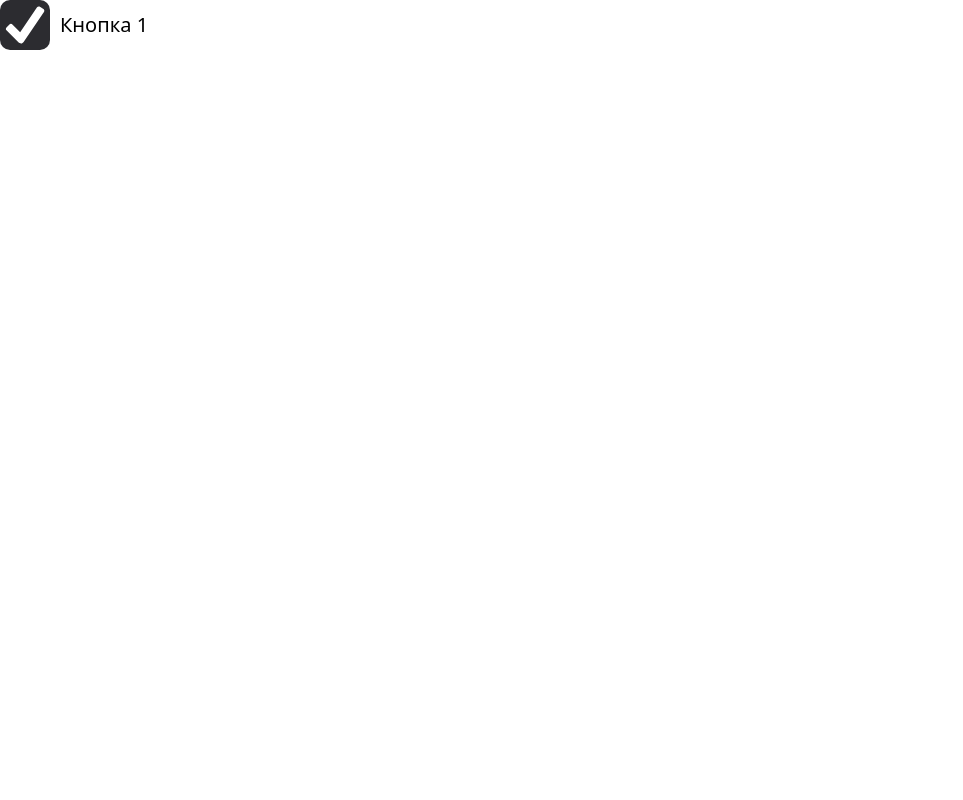
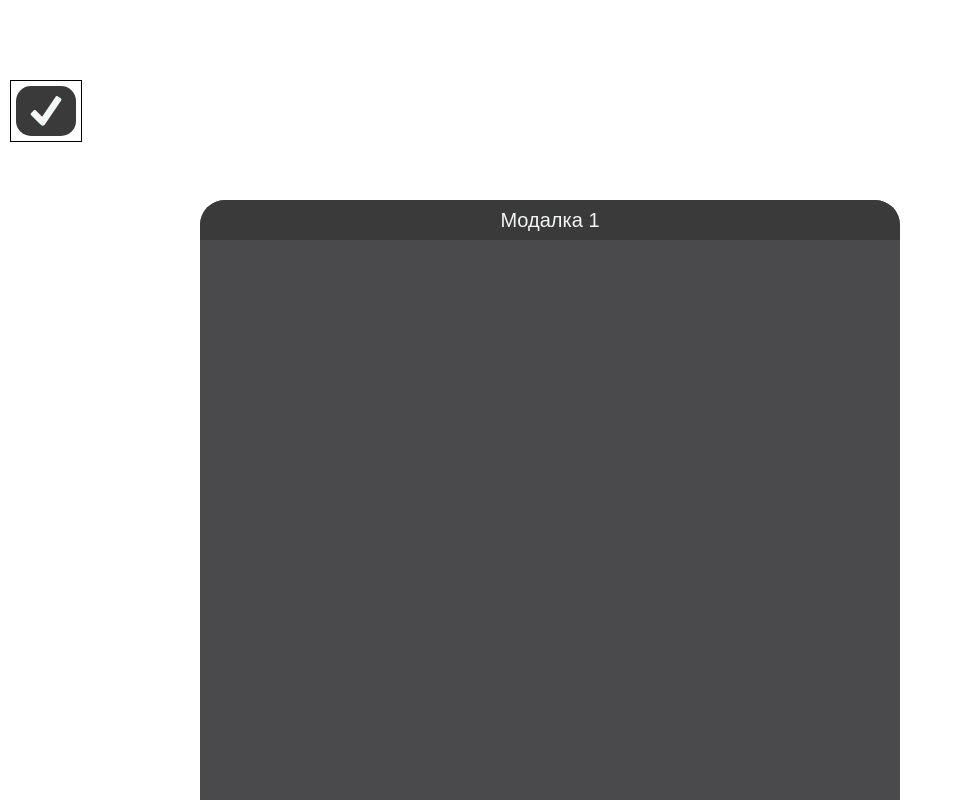
Before and after one commit to vlaus9/InterBiMatter, a React (Vite) app: page / in a window 1280 px wide. Shown: the top 800 px of the page, without its empty margins (0-963 px from the left). Built offline with nearby package versions, Linux system fonts and the light colour scheme.

Commit message:
feat: Доделал компонент унив кнопки + каркас унив модалки

```diff
--- /dev/null
+++ b/components/ModalWindow/ModalWindow.tsx
@@ -0,0 +1,23 @@
+import type { IModalWindow } from "./types/ModalWindowTypes"
+
+
+export interface IModalWindowProps {
+    config: IModalWindow
+}
+
+const ModalWindow: React.FC<IModalWindowProps> = ({ config }) => {
+
+
+    return (
+        <>
+            <div className='absolute left-[200px] top-[200px] w-[700px] h-[800px] bg-[var(--bg-secondary)] rounded-[25px]'>
+               <header className='flex items-center justify-center h-[40px] bg-[var(--bg-primary)] rounded-t-[25px] '>
+                    <h1 className='text-xl text-[var(--text-primary)]'>{config.name}</h1>
+               </header>
+
+            </div>
+        </>
+    )
+}
+
+export default ModalWindow
--- /dev/null
+++ b/components/ModalWindow/data/ModalWindowData.ts
@@ -0,0 +1,11 @@
+import type { ImodalWindowData } from "../types/ModalWindowTypes"
+
+export const ModalWindowData: ImodalWindowData = [
+    {
+        id: 1,
+        name: 'Модалка 1',
+        contenType: 'Модалка 1',
+        contentData: 'Модалка 1',
+        isOpen: true,
+    }
+]
--- /dev/null
+++ b/components/ModalWindow/types/ModalWindowTypes.ts
@@ -0,0 +1,9 @@
+export interface IModalWindow {
+    id: string | number
+    name: string
+    contenType: string
+    contentData: string
+    isOpen: boolean
+}
+
+export type ImodalWindowData = IModalWindow[]
--- a/components/SmartButton/SmartButtonComponent.tsx
+++ b/components/SmartButton/SmartButtonComponent.tsx
@@ -1,5 +1,5 @@
 import type { ISmartButton } from "./types/SmartButtonTypes"
-
+import { useState } from "react"
 
 interface ISmartButtonProps {
     config: ISmartButton
@@ -7,15 +7,34 @@ interface ISmartButtonProps {
 
 const SmartButton: React.FC<ISmartButtonProps> = ({ config }) => {
 
+    const [isHover, setIsHover] = useState<boolean>(false);
+    // const [isClick, setIsClick] = useState<boolean>(false);
+
+
     const IconButton = config.icon;
     const IconButtonProps = config.iconProps;
 
     return (
         <>
-            <button className={`smart-button-${config.id} w-[50px] h-[50px] bg-[#2c2c30ff] rounded-[10px] absolute`}>
-                <IconButton {...IconButtonProps} />
-                <h1 className={'absolute top-[25px] translate-y-[-50%] left-[60px] whitespace-nowrap text-xl'}>{config.name}</h1>
-            </button>
+            <div
+            className='inline-block'
+            // onClick={() => setIsClick(true)}
+            >
+                <div
+                className={`flex items-center m-[5px] py-[5px] px-[10px] bg-[var(--bg-primary)] rounded-[15px] transition-all duration-300 ease-in-out ${isHover ? 'gap-[15px]' : 'gap-0'}`}
+                onMouseEnter={() => {setIsHover(true)}}
+                onMouseLeave={() => {setIsHover(false)}}
+                >
+                    <button className={`smart-button-${config.id} w-[40px] h-[40px] rounded-[10px] cursor-pointer`}>
+                        <IconButton {...IconButtonProps} />
+                    </button>
+                    <h1
+                    className={`whitespace-nowrap text-xl text-[var(--text-primary)] cursor-pointer transition-all duration-200 ease-in-out ${isHover ? 'opacity-100 translate-x-0 max-w-[200px]' : 'opacity-0 -translate-x-2 max-w-0'} `}
+                    >
+                    {config.name}
+                    </h1>
+                </div>
+            </div>
         </>
     )
 }
--- a/components/SmartButton/data/SmartButtonData.ts
+++ b/components/SmartButton/data/SmartButtonData.ts
@@ -1,14 +1,15 @@
 import type { ISmartButtonData } from "../types/SmartButtonTypes"
-import IconOk  from '../icons/iconOk'
+import IconOk from '../icons/iconOk'
+import ModalWindow from '../../ModalWindow/ModalWindow'
 
 export const SmartButtonData: ISmartButtonData = [
     {
-    id: 'Кпопка 1',
+    id: '1',
     name: 'Кнопка 1',
     icon: IconOk,
-    iconProps: { color: 'white'},
+    iconProps: { color: '#f0f7f4ff'},
     contentType: "string",
     contentData: 'u',
+    clickAction: ModalWindow,
     },
-
 ]
--- a/components/SmartButton/types/SmartButtonTypes.ts
+++ b/components/SmartButton/types/SmartButtonTypes.ts
@@ -1,3 +1,4 @@
+import type { IModalWindowProps } from '../../ModalWindow/ModalWindow.tsx'
 
 interface contentData {
     name: string
@@ -11,6 +12,7 @@ export interface ISmartButton {
     iconProps?: IIconSmartButton
     contentType: string
     contentData: string | contentData
+    clickAction: React.ComponentType<IModalWindowProps>
 }
 
 //Тип для массива кнопок
--- a/src/App.tsx
+++ b/src/App.tsx
@@ -1,12 +1,21 @@
 import SmartButton from '../components/SmartButton/SmartButtonComponent'
-import { SmartButtonData } from '../components/SmartButton/data/SmartButtonData'
+import { SmartButtonData } from '../components/SmartButton/data/SmartButtonData.ts'
+import ModalWindow from '../components/ModalWindow/ModalWindow.tsx'
+import { ModalWindowData } from '../components/ModalWindow/data/ModalWindowData.ts'
 
 const App = () => {
+
   return (
     <>
-      <body className='relative'>
-          <SmartButton  config={SmartButtonData[0]}/>
-      </body>
+      <div className='relative'>
+        <div className='absolute flex flex-col border w-auto left-[10px] top-[80px]'>
+          <div>
+            <SmartButton  config={SmartButtonData[0]}/>
+          </div>
+        </div>
+
+        <ModalWindow config={ModalWindowData[0]}/>
+      </div>
 
     </>
   )
--- a/src/index.css
+++ b/src/index.css
@@ -1 +1,14 @@
-@import 'tailwindcss'
+@import 'tailwindcss';
+@import url('https://fonts.googleapis.com/css2?family=Jura:wght@300..700&display=swap');
+
+* {
+    font-family:"Jura", sans-serif;
+    font-weight: 400;
+}
+
+:root {
+    --bg-primary: #3a3a3bff;
+    --bg-secondary: #4a4a4dff;
+
+    --text-primary: #f0f7f4ff;
+}
```
